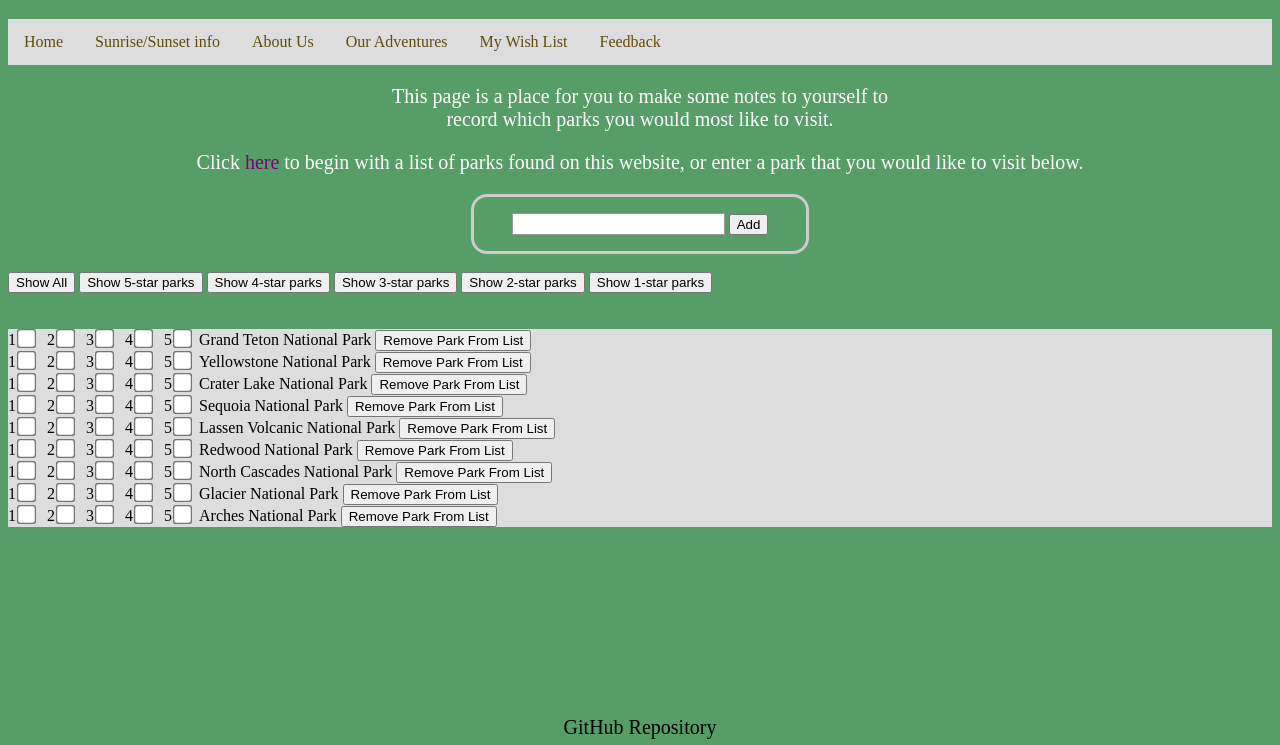
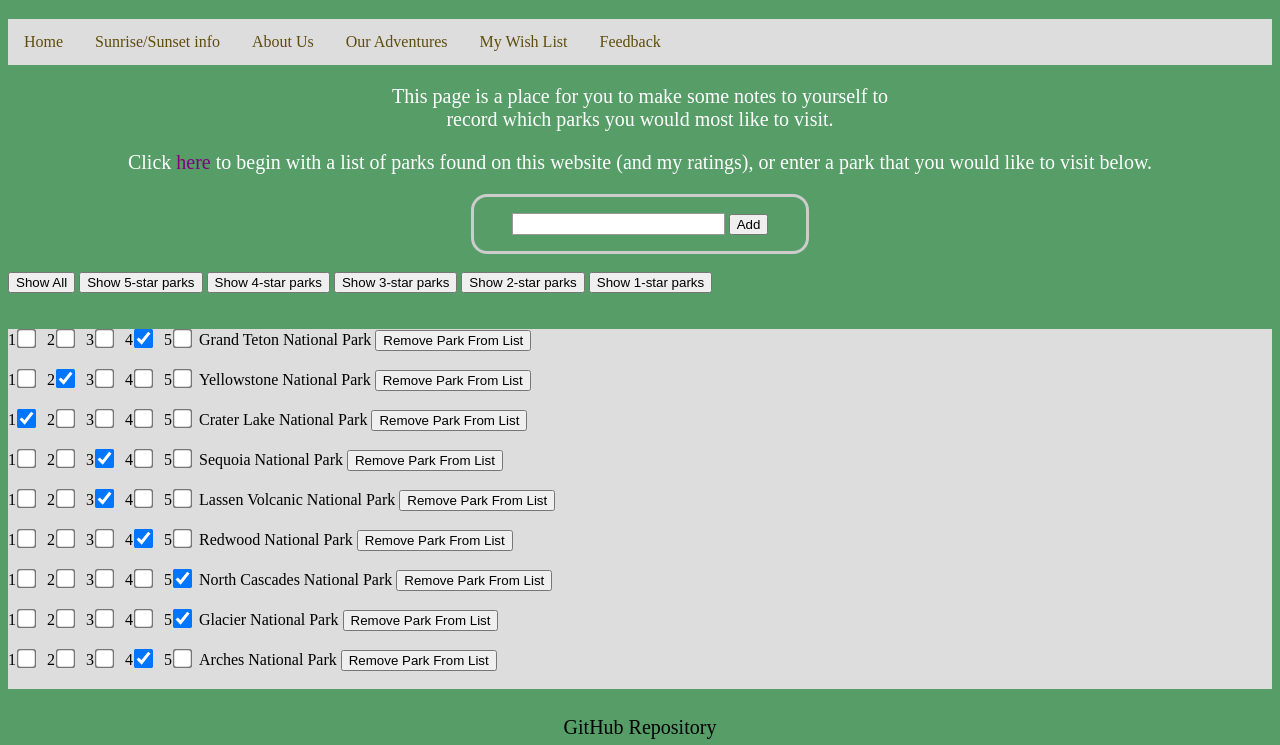
Before and after one commit to jbasden/Creative-Project, a plain HTML site: page wishList.html in a window 1280 px wide. Both pictures are taken after a click on the link "here". Shown: the part 61-806 px from the top of the page. Drawn offline with nearby package versions, Linux system fonts and the light colour scheme.

Commit message:
CP3-Final

```diff
--- a/index.css
+++ b/index.css
@@ -162,6 +162,8 @@ textarea {
 
 .button {
   /* To position the buttons to the same position of the text fields */
+  font-family: 'Arvo';
   text-align: center;
   padding:3px;
+  border-radius: 18 px;
 }
--- a/wishList.html
+++ b/wishList.html
@@ -18,7 +18,7 @@
   </ul>
   <p>This page is a place for you to make some notes to yourself to <br> record which parks you would most like to visit.</p>
   <div id="app">
-    <p>Click <a v-on:click="InitParks()">here</a> to begin with a list of parks found on this website, or enter a park that you would like to visit below.</p>
+    <p>Click <a v-on:click="InitParks()">here</a> to begin with a list of parks found on this website (and my ratings), or enter a park that you would like to visit below.</p>
     <p v-show="filteredparks.length == 0">Add a park below.</p>
     <form v-on:submit.prevent="addItem">
       <input type="text" v-model="message">
@@ -46,7 +46,7 @@
         <span class='rate'>5</span><input type="checkbox" v-model="item.five" v-on:click="CheckFive(item)"/>{{item.text}}
         <!--<label v-bind:class="{ completed: item.completed }">{{ item.text }} Rating: {{ item.rating }}
         <input type='text' v-model="message" v-on:keyup.enter="addComment(item,message)"/>-->
-        <button v-on:click="deleteItem(item)" class="delete">Remove Park From List</button><!--<p v-for='note in item.ratings'>{{note}}</p>--></div>
+        <button v-on:click="deleteItem(item)" class="delete">Remove Park From List</button><!--<p v-for='note in item.ratings'>{{note}}</p>--><br><br></div>
     </ul>
   </div>
     <br><br>
--- a/wscript.js
+++ b/wscript.js
@@ -47,15 +47,15 @@ var app = new Vue({
   },
   methods: {
     InitParks: function() {
-      var teton = {text: "Grand Teton National Park",one:false,two:false,three:false,four:false,five:false};
-      var yellowstone = {text: "Yellowstone National Park",one:false,two:false,three:false,four:false,five:false};
-      var crater = {text: "Crater Lake National Park",one:false,two:false,three:false,four:false,five:false};
-      var sequoia = {text: "Sequoia National Park",one:false,two:false,three:false,four:false,five:false};
-      var lassen = {text: "Lassen Volcanic National Park",one:false,two:false,three:false,four:false,five:false};
-      var redwood = {text: "Redwood National Park",one:false,two:false,three:false,four:false,five:false};
-      var cascades = {text: "North Cascades National Park",one:false,two:false,three:false,four:false,five:false};
-      var glacier = {text: "Glacier National Park",one:false,two:false,three:false,four:false,five:false};
-      var arches = {text: "Arches National Park",one:false,two:false,three:false,four:false,five:false};
+      var teton = {text: "Grand Teton National Park",one:false,two:false,three:false,four:true,five:false};
+      var yellowstone = {text: "Yellowstone National Park",one:false,two:true,three:false,four:false,five:false};
+      var crater = {text: "Crater Lake National Park",one:true,two:false,three:false,four:false,five:false};
+      var sequoia = {text: "Sequoia National Park",one:false,two:false,three:true,four:false,five:false};
+      var lassen = {text: "Lassen Volcanic National Park",one:false,two:false,three:true,four:false,five:false};
+      var redwood = {text: "Redwood National Park",one:false,two:false,three:false,four:true,five:false};
+      var cascades = {text: "North Cascades National Park",one:false,two:false,three:false,four:false,five:true};
+      var glacier = {text: "Glacier National Park",one:false,two:false,three:false,four:false,five:true};
+      var arches = {text: "Arches National Park",one:false,two:false,three:false,four:true,five:false};
       this.parks = [teton,yellowstone,crater,sequoia,lassen,redwood,cascades,glacier,arches];
     },
     CheckOne(item) {
```
